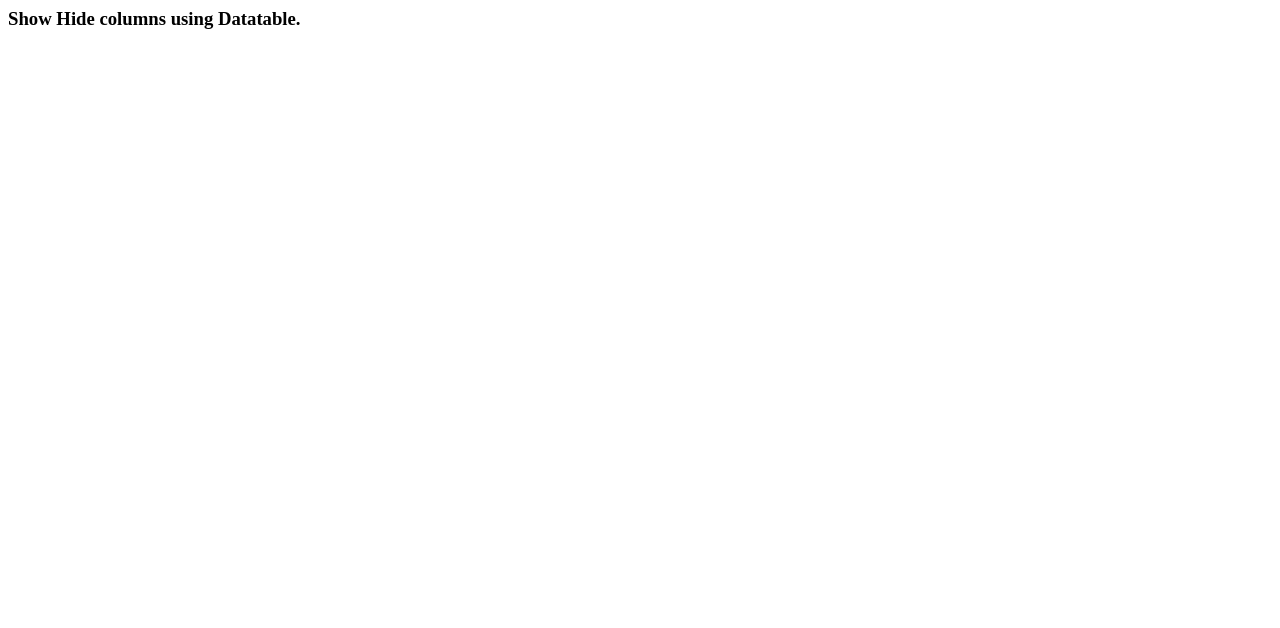
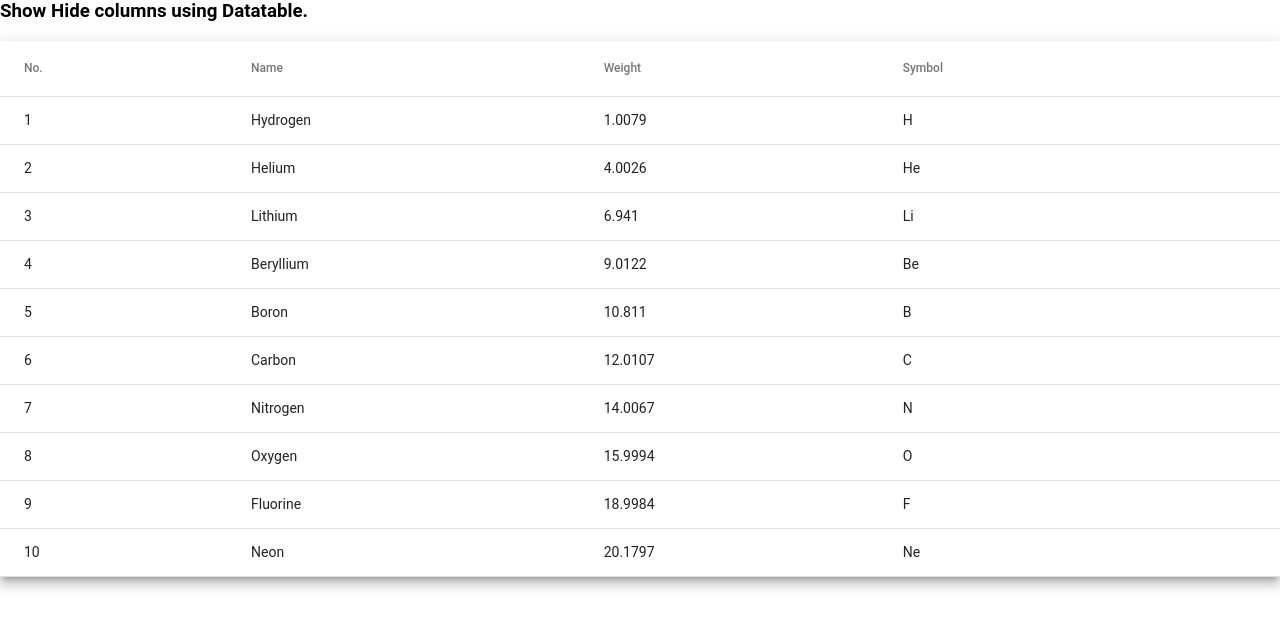
Before and after one commit to choudharymahipal/ShowHide_Column, an Angular app: page / in a window 1280 px wide. Shown: the top 628 px of the page. Built offline with nearby package versions, Linux system fonts and the light colour scheme.

Commit message:
7 files modified

```diff
--- a/package.json
+++ b/package.json
@@ -4,10 +4,12 @@
   "private": true,
   "dependencies": {
     "@angular/animations": "9.1.0",
+    "@angular/cdk": "9.2.1",
     "@angular/common": "^9.1.0",
     "@angular/compiler": "^9.1.0",
     "@angular/core": "^9.1.0",
     "@angular/forms": "^9.1.0",
+    "@angular/material": "^9.2.1",
     "@angular/platform-browser": "^9.1.0",
     "@angular/platform-browser-dynamic": "^9.1.0",
     "@angular/router": "^9.1.0",
--- a/src/app/app.component.css
+++ b/src/app/app.component.css
@@ -1,3 +1,3 @@
-p {
-  font-family: Lato;
+table {
+  width: 100%;
 }
--- a/src/app/app.component.html
+++ b/src/app/app.component.html
@@ -1 +1,41 @@
 <h3>Show Hide columns using Datatable.</h3>
+
+
+<table mat-table [dataSource]="dataSource" class="mat-elevation-z8">
+
+  <!--- Note that these columns can be defined in any order.
+        The actual rendered columns are set as a property on the row definition" -->
+
+  <!-- Position Column -->
+  <ng-container matColumnDef="position">
+    <th mat-header-cell *matHeaderCellDef> No. </th>
+    <td mat-cell *matCellDef="let element"> {{element.position}} </td>
+  </ng-container>
+
+  <!-- Name Column -->
+  <ng-container matColumnDef="name">
+    <th mat-header-cell *matHeaderCellDef> Name </th>
+    <td mat-cell *matCellDef="let element"> {{element.name}} </td>
+  </ng-container>
+
+  <!-- Weight Column -->
+  <ng-container matColumnDef="weight">
+    <th mat-header-cell *matHeaderCellDef> Weight </th>
+    <td mat-cell *matCellDef="let element"> {{element.weight}} </td>
+  </ng-container>
+
+  <!-- Symbol Column -->
+  <ng-container matColumnDef="symbol">
+    <th mat-header-cell *matHeaderCellDef> Symbol </th>
+    <td mat-cell *matCellDef="let element"> {{element.symbol}} </td>
+  </ng-container>
+
+  <tr mat-header-row *matHeaderRowDef="displayedColumns"></tr>
+  <tr mat-row *matRowDef="let row; columns: displayedColumns;"></tr>
+</table>
+
+
+
+<!-- Copyright 2019 Google LLC. All Rights Reserved.
+    Use of this source code is governed by an MIT-style license that
+    can be found in the LICENSE file at http://angular.io/license -->
--- a/src/app/app.component.ts
+++ b/src/app/app.component.ts
@@ -1,10 +1,32 @@
-import { Component } from '@angular/core';
+import { Component } from "@angular/core";
 
 @Component({
-  selector: 'my-app',
-  templateUrl: './app.component.html',
-  styleUrls: [ './app.component.css' ]
+  selector: "my-app",
+  templateUrl: "./app.component.html",
+  styleUrls: ["./app.component.css"]
 })
-export class AppComponent  {
-  name = 'Angular';
+export class AppComponent {
+  name = "Angular";
+  displayedColumns: string[] = ["position", "name", "weight", "symbol"];
+  dataSource = ELEMENT_DATA;
 }
+
+export interface PeriodicElement {
+  name: string;
+  position: number;
+  weight: number;
+  symbol: string;
+}
+
+const ELEMENT_DATA: PeriodicElement[] = [
+  { position: 1, name: "Hydrogen", weight: 1.0079, symbol: "H" },
+  { position: 2, name: "Helium", weight: 4.0026, symbol: "He" },
+  { position: 3, name: "Lithium", weight: 6.941, symbol: "Li" },
+  { position: 4, name: "Beryllium", weight: 9.0122, symbol: "Be" },
+  { position: 5, name: "Boron", weight: 10.811, symbol: "B" },
+  { position: 6, name: "Carbon", weight: 12.0107, symbol: "C" },
+  { position: 7, name: "Nitrogen", weight: 14.0067, symbol: "N" },
+  { position: 8, name: "Oxygen", weight: 15.9994, symbol: "O" },
+  { position: 9, name: "Fluorine", weight: 18.9984, symbol: "F" },
+  { position: 10, name: "Neon", weight: 20.1797, symbol: "Ne" }
+];
--- a/src/index.html
+++ b/src/index.html
@@ -1 +1,2 @@
+<link href="https://fonts.googleapis.com/icon?family=Material+Icons&display=block" rel="stylesheet">
 <my-app>loading</my-app>
--- a/src/styles.css
+++ b/src/styles.css
@@ -1 +1,15 @@
 /* Add application styles & imports to this file! */
+@import '~@angular/material/prebuilt-themes/deeppurple-amber.css';
+
+body {
+  font-family: Roboto, Arial, sans-serif;
+  margin: 0;
+}
+.basic-container {
+  padding: 30px;
+}
+.version-info {
+  font-size: 8pt;
+  float: right;
+  margin: 8px;
+}
```
Also changed, not shown: src/app/app.module.ts (+81 -9 lines).
